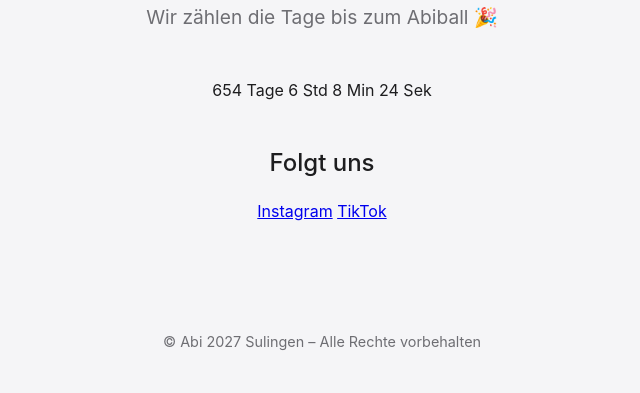
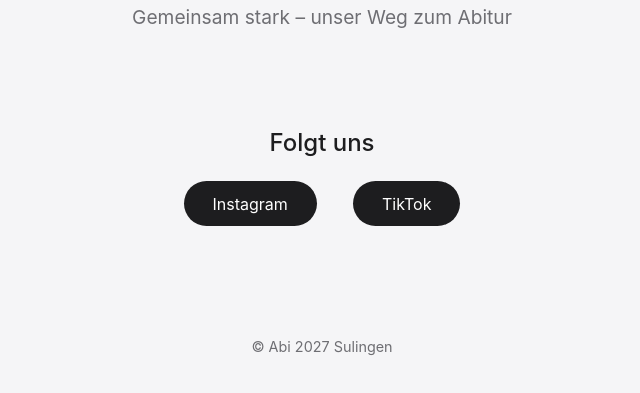
Before and after one commit to ibbifares-cmd/abi2027-website, a plain HTML site: page index.html in a window 1280 px wide. Shown: the part 243-636 px from the top of the page, without its empty margins (318-958 px from the left). Drawn offline with Linux system fonts and the light colour scheme.

Commit message:
Update index.html

```diff
--- a/index.html
+++ b/index.html
@@ -10,46 +10,19 @@
   <header>
     <img src="logo.png" alt="Abi 2027 Logo" id="logo">
     <h1>Abi 2027 Sulingen</h1>
-    <p>Wir zählen die Tage bis zum Abiball 🎉</p>
+    <p>Gemeinsam stark – unser Weg zum Abitur</p>
   </header>
-
-  <section id="countdown">
-    Loading countdown...
-  </section>
 
   <section class="social">
     <h2>Folgt uns</h2>
-    <a href="https://www.instagram.com/abi27.sulingen/" target="_blank">Instagram</a>
-    <a href="https://www.tiktok.com/@abi27.sulingen" target="_blank">TikTok</a>
+    <div class="buttons">
+      <a href="https://www.instagram.com/abi27.sulingen/" target="_blank">Instagram</a>
+      <a href="https://www.tiktok.com/@abi27.sulingen" target="_blank">TikTok</a>
+    </div>
   </section>
 
   <footer>
-    © Abi 2027 Sulingen – Alle Rechte vorbehalten
+    © Abi 2027 Sulingen
   </footer>
-
-  <script>
-    // Countdown bis zum Abiball (3. Juli 2027, 19:00 Uhr)
-    const targetDate = new Date("2027-07-03T19:00:00").getTime();
-    const countdownEl = document.getElementById("countdown");
-
-    function updateCountdown() {
-      const now = new Date().getTime();
-      const distance = targetDate - now;
-
-      if (distance <= 0) {
-        countdownEl.innerHTML = "🎊 Der Abiball läuft gerade!";
-        return;
-      }
-
-      const days = Math.floor(distance / (1000 * 60 * 60 * 24));
-      const hours = Math.floor((distance % (1000 * 60 * 60 * 24)) / (1000 * 60 * 60));
-      const minutes = Math.floor((distance % (1000 * 60 * 60)) / (1000 * 60));
-      const seconds = Math.floor((distance % (1000 * 60)) / 1000);
-
-      countdownEl.innerHTML = `${days} Tage ${hours} Std ${minutes} Min ${seconds} Sek`;
-    }
-
-    setInterval(updateCountdown, 1000);
-  </script>
 </body>
 </html>
```
